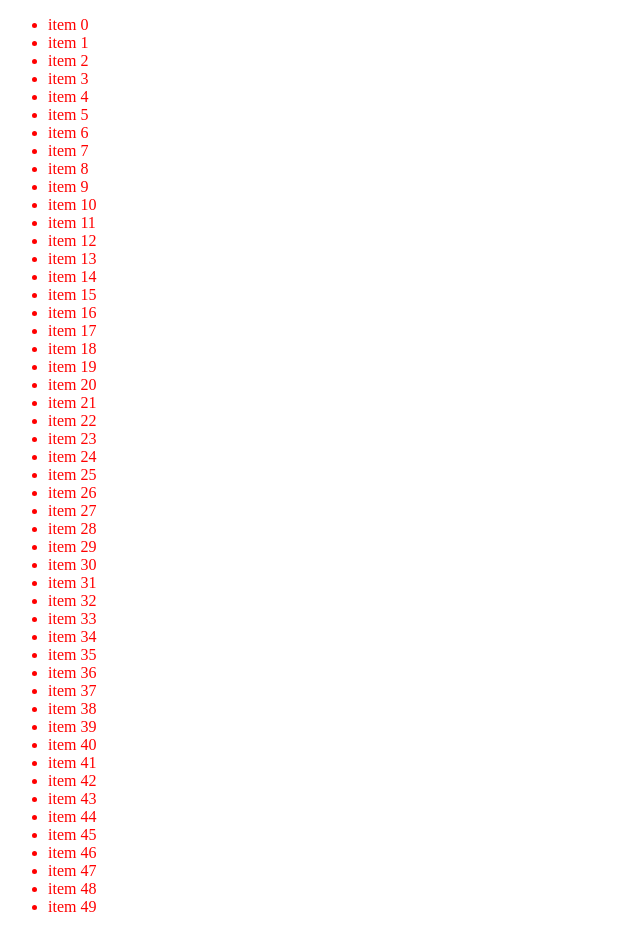
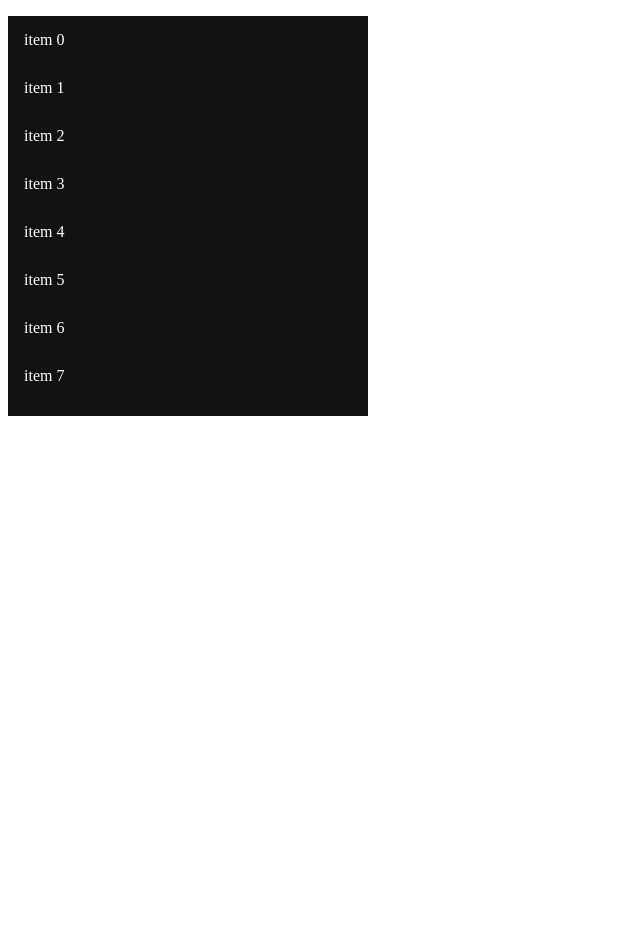
Before and after one commit to youngyounkim/vanillaJS, a website built with webpack: page public/index.html in a window 1280 px wide. Shown: the whole page, without its empty margins (0-640 px from the left). After the commit the page ends 800 px from the top, so only its background shows below. Built offline with nearby package versions, Linux system fonts and the light colour scheme.

Commit message:
feat: virtualList 기능 추가

```diff
--- /dev/null
+++ b/src/clickEffect.js
@@ -0,0 +1,16 @@
+function clickEffect(el) {
+    el.addEventListener('click', function (event) {
+        let x = event.clientX - event.target.offsetLeft;
+        let y = event.clientY - event.target.offsetTop;
+        let rippleElement = document.createElement('span');
+        rippleElement.className = 'click_effect';
+        rippleElement.style.left = x + 'px';
+        rippleElement.style.top = y + 'px';
+        this.appendChild(rippleElement);
+        setTimeout(function () {
+            rippleElement.remove();
+        }, 500);
+    });
+}
+
+export default clickEffect;
--- a/src/style.css
+++ b/src/style.css
@@ -1,3 +1,53 @@
+.list_wrap {
+    width: 100%;
+    height: 400px;
+    max-width: 360px;
+    background-color: rgb(18, 18, 18);
+    overflow: scroll;
+    padding: 0;
+    display: flex;
+    flex-direction: column;
+}
+
 .list_item {
-    color: red;
+    list-style: none;
+    padding: 8px 16px;
+    min-height: 32px;
+    cursor: pointer;
+    position: relative;
+    display: inline-block;
+    overflow: hidden;
 }
+
+.list_item_title {
+    font-weight: 400;
+    font-size: 1rem;
+    line-height: 1.5;
+    color: #fff;
+    margin-top: 4px;
+}
+
+.list_item:hover {
+    background-color: #444950;
+}
+
+.click_effect {
+    position: absolute;
+    background: #fff;
+    transform: translate(-50%, -50%);
+    pointer-events: none;
+    border-radius: 50%;
+    animation: animate 0.5s linear forwards;
+}
+@keyframes animate {
+    0% {
+        width: 0px;
+        height: 0px;
+        opacity: 0.5;
+    }
+    100% {
+        width: 1000px;
+        height: 1000px;
+        opacity: 0;
+    }
+}
--- a/src/virtualList.js
+++ b/src/virtualList.js
@@ -1,13 +1,21 @@
+import clickEffect from './clickEffect';
+
 function virtualList(itemCount) {
     const element = document.createElement('ul');
+    element.className = 'list_wrap';
     const listArr = Array.from({ length: itemCount }, (v, i) => `item ${i}`);
 
     listArr.forEach((el) => {
         const listItem = document.createElement('li');
-        listItem.textContent = el;
+
         listItem.className = 'list_item';
 
-        console.log(el);
+        const itemText = document.createElement('p');
+        itemText.className = 'list_item_title';
+        itemText.textContent = el;
+        clickEffect(listItem);
+        listItem.appendChild(itemText);
+
         element.appendChild(listItem);
     });
 
```
